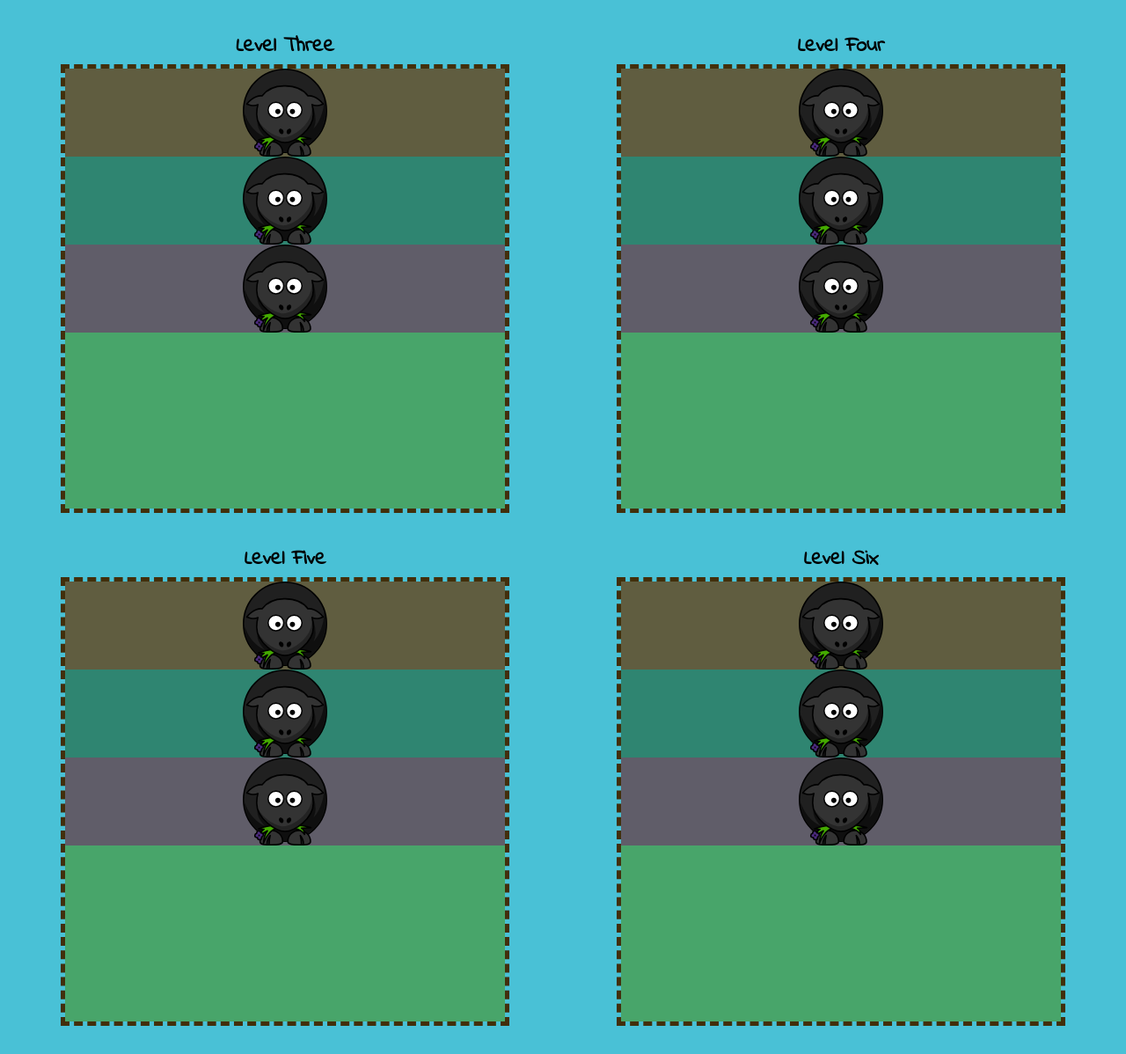
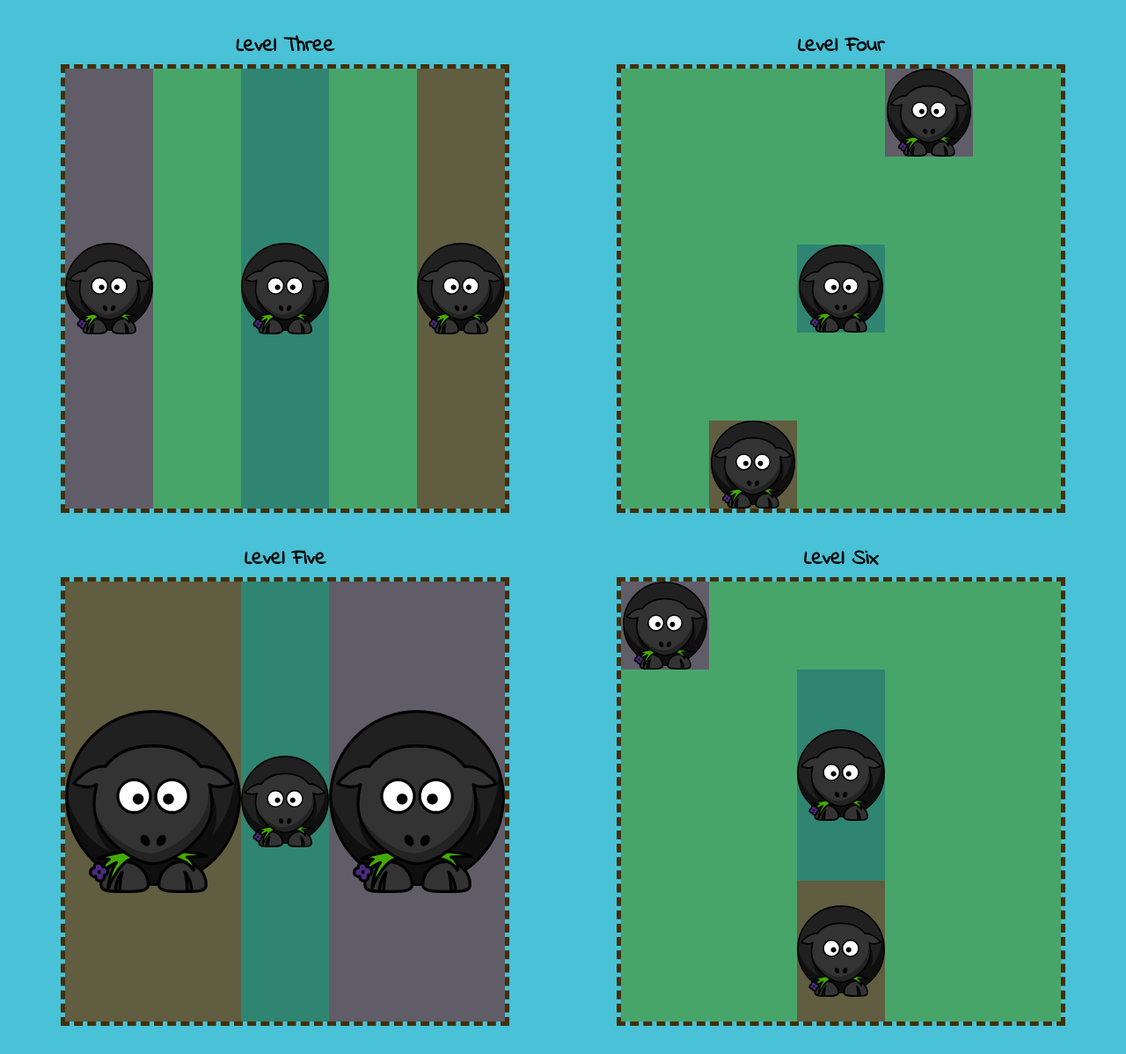
Before and after one commit to Divya-Manivannan1/Flexbox, a plain HTML site: page index.html in a window 1280 px wide. Shown: the part 1290-2488 px from the top of the page at 88% size. Drawn offline with nearby package versions, Linux system fonts and the light colour scheme.

Commit message:
challenge complete

```diff
--- a/base-style.css
+++ b/base-style.css
@@ -82,4 +82,94 @@ main {
   background-color: rgba(121, 23, 105, 0.5);
 }
 
+.level-zero .field {
+  display: flex;
+}
+
+.level-zero .field .red {
+  align-self: flex-start;
+}
+
+.level-one .field {
+  display: flex;
+  align-items: flex-end;
+}
+
+.level-two .field {
+  display: flex;
+  flex-direction: column;
+  justify-content: space-evenly;
+  align-items: center;
+}
+
+.level-three .field {
+  display: flex;
+  flex-direction: row-reverse;
+  justify-content: space-between;
+}
+
+.level-four .field {
+  display: flex;
+  justify-content: center;
+  align-items: center;
+}
+
+.level-four .field .red {
+  align-self: flex-end;
+}
+
+.level-four .field .purple {
+  align-self: flex-start;
+}
+
+.level-five .field {
+  display: flex;
+}
+
+.level-five .field .red {
+  flex-grow: 2;
+}
+
+.level-five .field .blue {
+  flex-grow: 1;
+}
+
+.level-five .field .purple {
+  flex-grow: 2;
+}
+
+.level-six .field {
+  display: flex;
+  flex-direction: column-reverse;
+  justify-content: center;
+  align-items: center;
+}
+
+.level-six .field .red {
+  flex-grow: 2;
+}
+
+.level-six .field .blue {
+  flex-grow: 3;
+}
+
+.level-six .field .purple {
+  align-self: flex-start;
+  flex-grow: 1;
+}
+
+.level-seven .field {
+  display: flex;
+  flex-flow: column wrap;
+}
+
+.level-eight .field {
+  display: flex;
+  flex-flow: row wrap-reverse;
+}
+
+.level-eight .field .purple:last-child {
+  flex-grow: 5;
+}
+
 /* DO NOT MODIFY THIS FILE TO COMPLETE THE CHALLENGE */
```
